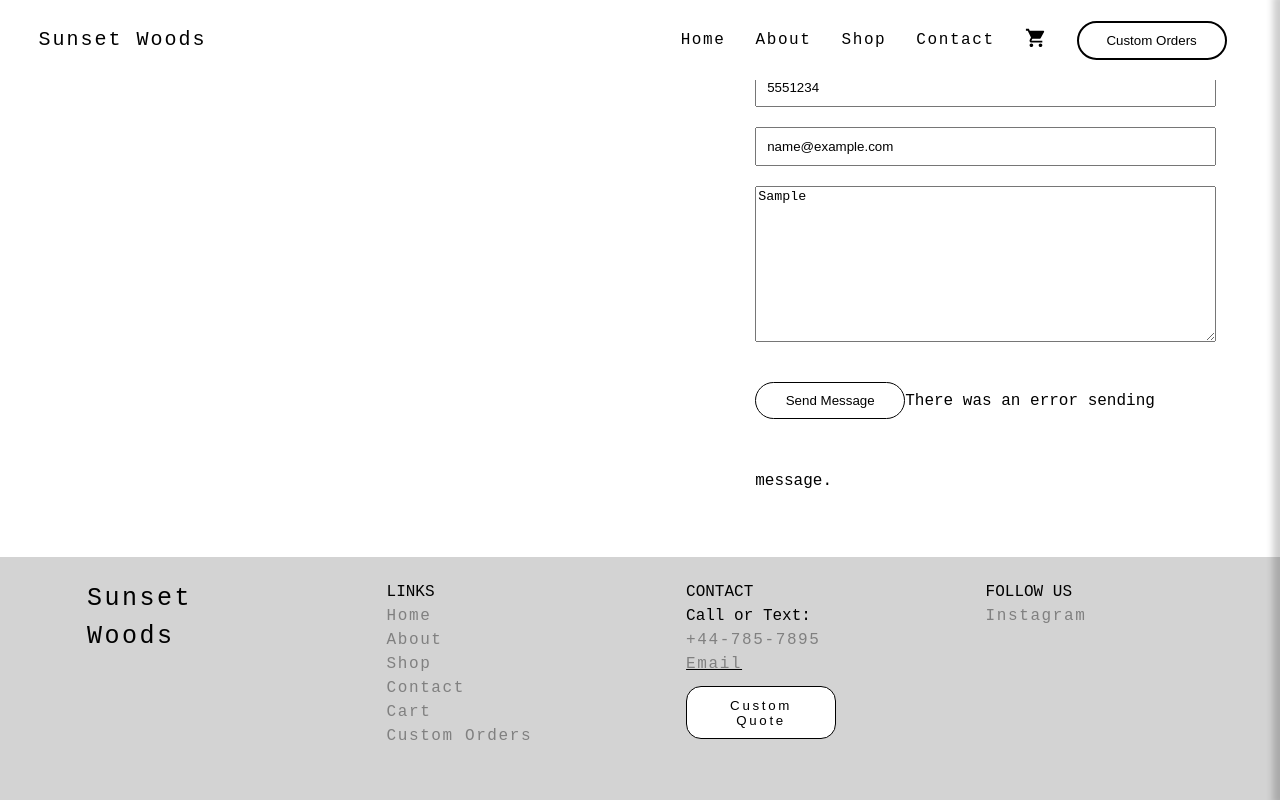
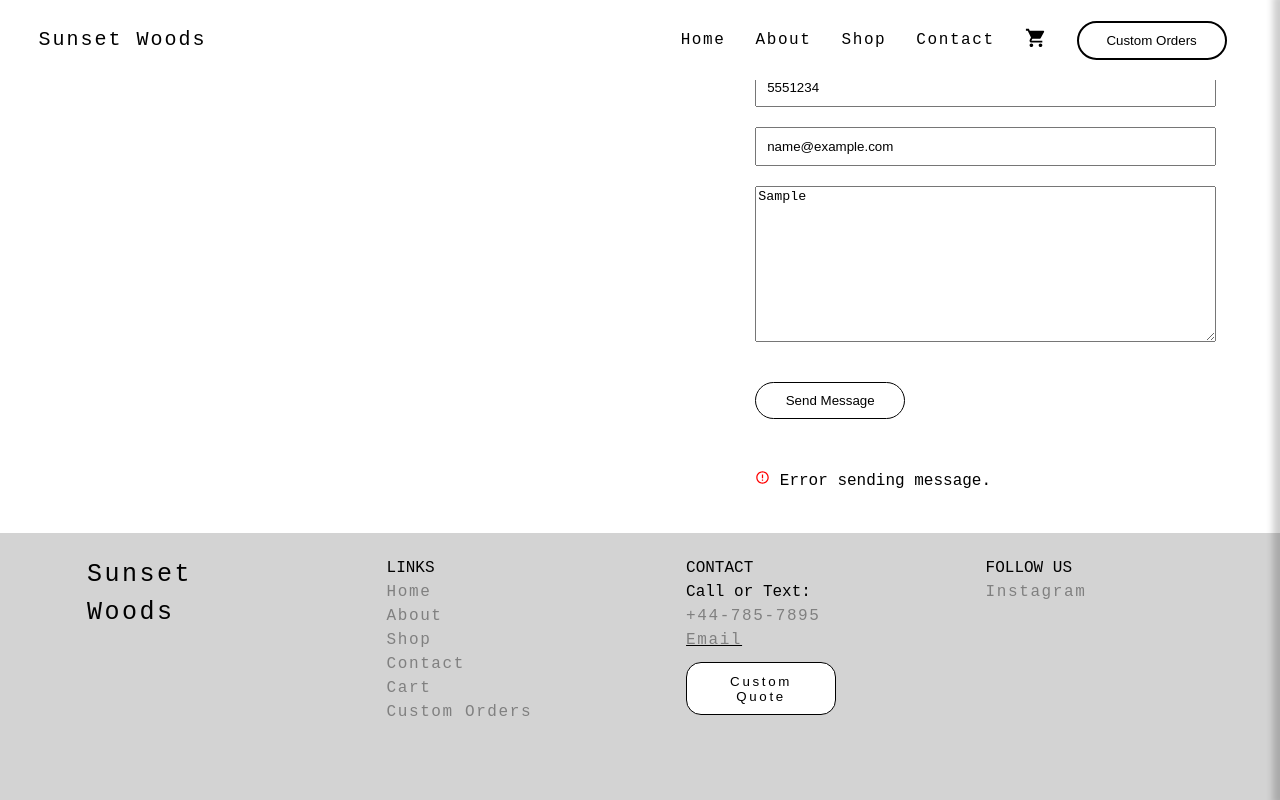
Before and after one commit to austin-carman/sunset-woods, a React (Create React App) app: page /contact in a window 1280 px wide. Both pictures are taken after typing "Sample", "5551234", "name@example.com", "Sample" into the empty fields and a click on the button "Send Message". Shown: the part 641-1441 px from the top of the page. Built offline with nearby package versions, Linux system fonts and the light colour scheme; no server answers.

Commit message:
error or confirmation message displayed after sending contact form

```diff
--- a/src/App.css
+++ b/src/App.css
@@ -634,6 +634,15 @@ footer a {
   border-radius: 5rem;
 }
 
+.contact-button-container {
+  position: relative;
+}
+
+.contact-confirmation {
+  position: absolute;
+  display: block;
+}
+
 /* contact media queries */
 @media only screen and (min-width: 700px) {
   .contact-container {
--- a/src/components/contact/Contact.js
+++ b/src/components/contact/Contact.js
@@ -1,6 +1,7 @@
 import HeroContent from "../hero/HeroContent";
 import { useState } from "react";
 import CheckCircleOutlinedIcon from "@mui/icons-material/CheckCircleOutlined";
+import ErrorOutlineOutlinedIcon from "@mui/icons-material/ErrorOutlineOutlined";
 
 const Contact = () => {
   const initialState = {
@@ -22,14 +23,14 @@ const Contact = () => {
     setConfirmation(true);
     setTimeout(() => {
       setConfirmation(false);
-    }, 1000);
+    }, 1500);
   };
 
   const getErrorMessage = () => {
     setError(true);
     setTimeout(() => {
       setError(false);
-    }, 1000);
+    }, 1500);
   };
 
   const handleSubmit = async (e) => {
@@ -108,12 +109,20 @@ const Contact = () => {
             name="message"
             value={contactForm.message}
           ></textarea>
-          <div>
+          <div className="contact-button-container">
             <button onClick={handleSubmit}>Send Message</button>
             {confirmation && (
-              <span>{<CheckCircleOutlinedIcon />} Message Sent</span>
+              <span className="contact-confirmation">
+                {<CheckCircleOutlinedIcon sx={{ color: "green" }} />} Message
+                Sent
+              </span>
             )}
-            {error && <span>There was an error sending message.</span>}
+            {error && (
+              <span className="contact-confirmation">
+                {<ErrorOutlineOutlinedIcon sx={{ color: "red" }} />} Error
+                sending message.
+              </span>
+            )}
           </div>
         </form>
       </div>
```
